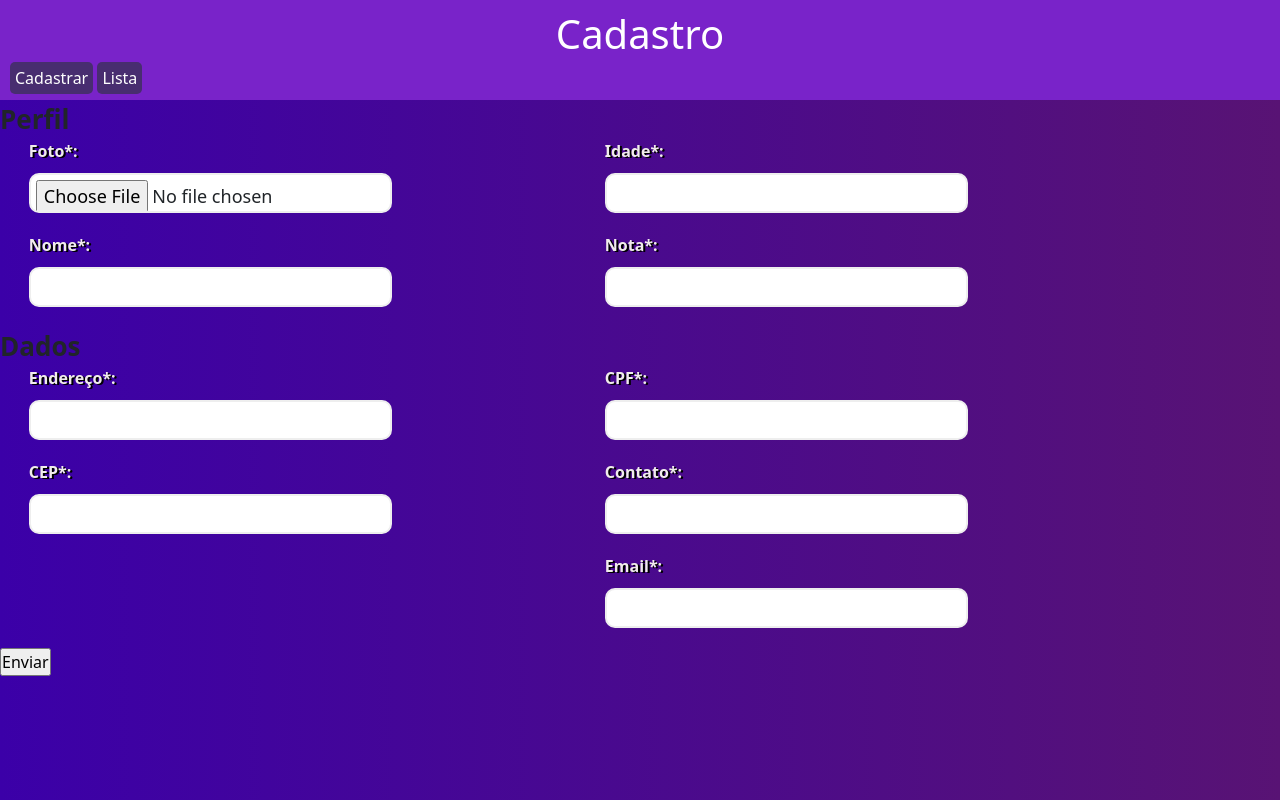
After one commit to Igor851/Projeto_Cadastro, a Django app: page /form/ in a window 1280 px wide. The commit adds this page. Run offline with Django 4.2, Linux system fonts and the light colour scheme.

Commit message:
versao 1

```diff
--- /dev/null
+++ b/cadastro/forms.py
@@ -0,0 +1,7 @@
+from django import forms
+from . import models
+
+class AlunoForm(forms.ModelForm):
+    class Meta:
+        model = models.Aluno
+        fields = '__all__'
--- a/cadastro/models.py
+++ b/cadastro/models.py
@@ -9,5 +9,6 @@ class Aluno(models.Model):
     cep = models.CharField(max_length=8)
     email = models.EmailField()
     contato = models.CharField(max_length=11)
+    nota = models.IntegerField(max_length=2)
     def __str__(self):
         return self.nome
--- a/cadastro/templates/aluno.html
+++ b/cadastro/templates/aluno.html
@@ -42,6 +42,12 @@
         </div>
     </div>
 
+    <div id="n1">{{ aluno.idade }}</div>
+
+    <p id="resultado" onclick="Trocar()">resultado</p>
+
+    <button onclick="Calcular()">Calcular</button>
+
     <a href="{% url 'index' %}" class=" btn btn-primary btn-sm">Voltar</a>
 
 </div>
--- a/cadastro/templates/base.html
+++ b/cadastro/templates/base.html
@@ -2,15 +2,18 @@
 <!doctype html>
 <html lang="pt-BR">
   <head>
+    <link rel="shortcut icon" href="" type="">
     <meta charset="utf-8">
     <meta name="viewport" content="width=device-width, initial-scale=1">
     <title>Cadastro</title>
     <link href="https://cdn.jsdelivr.net/npm/bootstrap@5.3.2/dist/css/bootstrap.min.css" rel="stylesheet" integrity="sha384-T3c6CoIi6uLrA9TneNEoa7RxnatzjcDSCmG1MXxSR1GAsXEV/Dwwykc2MPK8M2HN" crossorigin="anonymous">
     <link rel="stylesheet" href="{% static 'css/estilo.css'%}">
+    <script src="{% static 'js/script.js'%}"></script>
   </head>
   <body>
     <header>
       <h1 class="titulo">Cadastro</h1>
+      <a href="{% url 'form' %}" class="btnHeader">Cadastrar</a> <a href="{% url 'index' %}" class="btnHeader">Lista</a>
     </header>
 
     {% block content %} {% endblock %}
--- /dev/null
+++ b/cadastro/templates/form.html
@@ -0,0 +1,50 @@
+{% extends 'base.html' %}
+
+{% block content %}
+
+<form method="POST" target="_self" autocomplete="on"> {% csrf_token %}
+
+    <fieldset>
+        <legend>Perfil</legend>
+        <div class="content">
+            <div class="form-content">
+                <label for="">Foto*:</label>
+                {{ form.foto }}
+                <label for="">Nome*:</label>
+                {{ form.nome }}
+            </div>
+
+            <div class="form-content">
+                <label for="">Idade*:</label>
+                {{ form.idade }}
+                <label for="">Nota*:</label>
+                {{ form.nota }}
+            </div>
+        </div>
+    </fieldset>
+
+    <fieldset>
+        <legend>Dados</legend>
+        <div class="content">
+            <div class="form-content">
+                <label for="">Endereço*:</label>
+                {{ form.endereco }}
+                <label for="">CEP*:</label>
+                {{ form.cep }}
+            </div>
+
+            <div class="form-content">
+                <label for="">CPF*:</label>
+                {{ form.cpf }}
+                <label for="">Contato*:</label>
+                {{ form.contato }}
+                <label for="">Email*:</label>
+                {{ form.email }}
+            </div>
+        </div>
+    </fieldset>
+
+<input type="submit" value="Enviar">
+</form>
+
+{% endblock %}
--- a/cadastro/templates/index.html
+++ b/cadastro/templates/index.html
@@ -19,7 +19,6 @@
             {% endfor %}
         </tr>
     </table>
-
     {% else %}
     <p>Sem alunos para mostrar no momento</p>
     {% endif %}
--- a/cadastro/urls.py
+++ b/cadastro/urls.py
@@ -4,5 +4,6 @@ from django.conf import settings
 from django.conf.urls.static import static
 urlpatterns = [
     path('',views.index, name='index'),
-    path('aluno/<int:id>', views.aluno, name='aluno')
+    path('aluno/<int:id>', views.aluno, name='aluno'),
+    path('form/', views.form, name='form'),
 ]+static(settings.MEDIA_URL,document_root=settings.MEDIA_ROOT)
--- a/cadastro/views.py
+++ b/cadastro/views.py
@@ -1,10 +1,19 @@
-from django.shortcuts import render, get_object_or_404
-from .models import Aluno
+from django.shortcuts import render, get_object_or_404, redirect
+from . import models, forms
 
 def index(request):
-    alunos = Aluno.objects.all()
+    alunos = models.Aluno.objects.all()
     return render(request, 'index.html', {'alunos':alunos})
 
 def aluno(request, id):
-    aluno = get_object_or_404(Aluno, id=id )
+    aluno = get_object_or_404(models.Aluno, id=id )
     return render(request, 'aluno.html', {'aluno':aluno})
+
+def form(request):
+    form=forms.AlunoForm(request.POST or None, request.FILES or None)
+
+    if form.is_valid():
+        form.save()
+        return redirect('index')
+    else:
+        return render(request, 'form.html', {'form':form})
--- a/static/css/estilo.css
+++ b/static/css/estilo.css
@@ -1,9 +1,13 @@
+*{
+    padding: 0;
+    margin: 0;
+}
 body{
-    background-color: rgb(187, 187, 214);
-    background-image: url(https://blog.brasilcloud.com.br/wp-content/uploads/2020/04/seguran%C3%A7a-de-dados-scaled.jpg);
-    background-size: 100% 100%;
-    background-repeat: no-repeat;
-    background-position: center;
+    background-image: linear-gradient(
+    to left,
+    rgb(88, 19, 116),
+    rgb(59, 0, 168)
+    );
 }
 
 .titulo{
@@ -15,13 +19,13 @@ body{
     width:50%
 }
 .table tr th{
-    background-color: rgb(89, 44, 131);
+    background-color: rgb(121, 35, 201);
     color: white;
     text-shadow: 1px 1px 2px black;
 }
 header{
     padding: 10px;
-    background-color: rgb(89, 44, 131);
+    background-color: rgb(121, 35, 201);
 }
 
 img{
@@ -35,7 +39,7 @@ img{
     border-radius: 10px;
     margin-top: 20px;
     padding: 20px;
-    background-color:  rgb(89, 44, 131);
+    background-color:  rgb(121, 35, 201);
     color: white;
     text-shadow: 1px 1px 2px black;
 }
@@ -49,3 +53,65 @@ img{
 .btn{
     margin-top: 20px;
 }
+.btnHeader{
+    border-radius: 5px;
+    padding: 5px;
+    background-color: #482D70;
+    color: white;
+    text-decoration: none;
+}
+
+/* fieldset{
+    padding: 20px 0;
+    margin: 20px 0;
+    display: flex;
+    justify-content: space-around;
+    align-items: start;
+    border-radius: 10px;
+} */
+fieldset legend{
+    margin: 0 0 0 0px;
+    font-size: 26px;
+    font-weight: bold;
+}
+
+/* *** Inputs *** */
+input[type=text], input[type=Number], input[type=file], input[type=date],input[type=email], input[type=password] ,select{
+    width: 70%;
+    height: 40px;
+    margin: 10px 0 20px 0;
+    border: 2px solid #eee;
+    border-radius: 10px;
+    padding: 5px;
+    font-size: 18px;
+    background-color: #fff;
+}
+
+textarea{
+    resize: none;
+    width: 100%;
+    height: 150px;
+    margin: 10px 0;
+    padding: 10px;
+    font-size: 18px;
+    border: 1px solid #eee;
+    box-shadow: #666 1px 2px 5px;
+    border-radius: 5px;
+}
+/* ***  fieldset Content  *** */
+.form-content {
+    width: 45%;
+}
+
+.form-content > label{
+    color: rgb(241, 236, 236);
+    text-shadow: 2px 1px black;
+    font-weight: bold;
+    display: block;
+}
+.content{
+    display: flex;
+    flex-direction: row;
+    width: 90%;
+    justify-content: space-around;
+}
--- /dev/null
+++ b/static/js/script.js
@@ -0,0 +1,12 @@
+
+ function Calcular(){
+    let nota1 = parseInt(document.getElementById('n1').value)
+    let tipo = typeof(nota1)
+    let soma = nota1 + 2
+    document.getElementById('resultado').innerHTML = 'o resultado é ' + soma + ' ' + nota1 + tipo
+
+}
+
+function Trocar(){
+    document.getElementById('resultado').style.color = "red"
+}
```
Also changed, not shown: cadastro/migrations/0003_aluno_nota.py (added), cadastro/migrations/0004_alter_aluno_nota.py (added), cadastro/migrations/0005_alter_aluno_nota.py (added), cadastro/migrations/0006_alter_aluno_nota.py (added), cadastro/migrations/0007_alter_aluno_nota.py (added), db.sqlite3.
